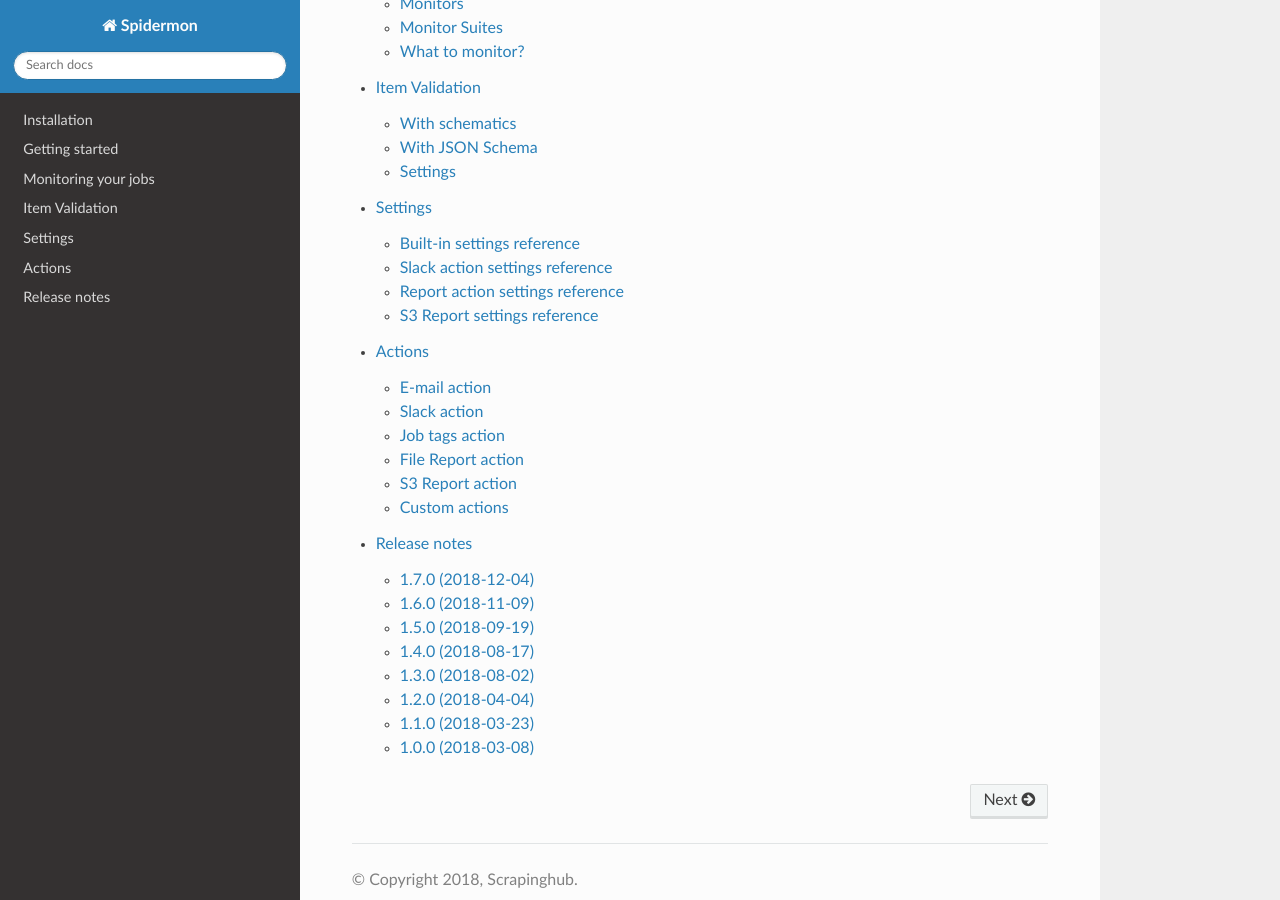
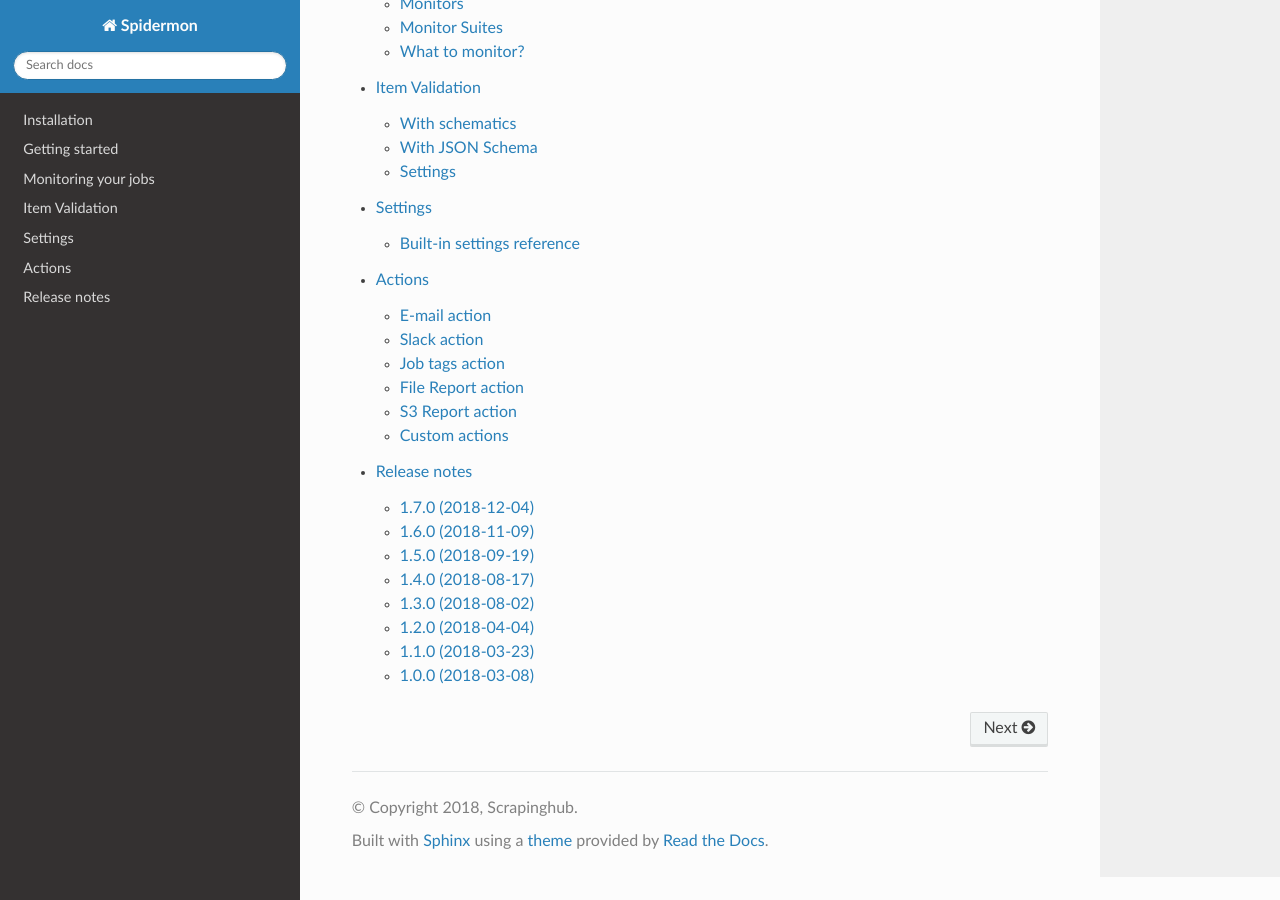
Before and after one commit to scrapinghub/spidermon, a Sphinx documentation site: the page built from docs/source/index.rst, in a window 1280 px wide and 900 px high, scrolled down 716 px. Built offline with Sphinx 7.4.7 and the Read the Docs theme 2.0.0, drawn with Linux system fonts in a browser that asks for light colours; some of the changed lines change nothing that is shown.

Commit message:
Removed settings that are no longer needed or documented in other sections

```diff
--- a/docs/source/topics/settings.rst
+++ b/docs/source/topics/settings.rst
@@ -17,7 +17,7 @@
 with their default values and the scope where they apply. These settings must
 be defined in `settings.py` file of your Scrapy project.
 
-.. setting:: SPIDERMON_ENABLED
+.. _SPIDERMON_ENABLED
 
 SPIDERMON_ENABLED
 -----------------
@@ -26,182 +26,36 @@
 
 Whether to enable Spidermon.
 
-.. setting:: SPIDERMON_EXPRESSIONS_MONITOR_CLASS
+.. _SPIDERMON_EXPRESSIONS_MONITOR_CLASS
 
 SPIDERMON_EXPRESSIONS_MONITOR_CLASS
 -----------------------------------
 
-.. setting:: SPIDERMON_PERIODIC_MONITORS
+.. _SPIDERMON_PERIODIC_MONITORS
 
 SPIDERMON_PERIODIC_MONITORS
 ---------------------------
 
-.. setting:: SPIDERMON_SPIDER_CLOSE_MONITORS
+.. _SPIDERMON_SPIDER_CLOSE_MONITORS
 
 SPIDERMON_SPIDER_CLOSE_MONITORS
 -------------------------------
 
-.. setting:: SPIDERMON_SPIDER_CLOSE_EXPRESSION_MONITORS
+List of monitor suites to be executed when the spider closes.
+
+.. _SPIDERMON_SPIDER_CLOSE_EXPRESSION_MONITORS
 
 SPIDERMON_SPIDER_CLOSE_EXPRESSION_MONITORS
 ------------------------------------------
 
-.. setting:: SPIDERMON_SPIDER_OPEN_EXPRESSION_MONITORS
+.. _SPIDERMON_SPIDER_OPEN_EXPRESSION_MONITORS
 
 SPIDERMON_SPIDER_OPEN_EXPRESSION_MONITORS
 -----------------------------------------
 
-.. setting:: SPIDERMON_SPIDER_OPEN_MONITORS
+.. _SPIDERMON_SPIDER_OPEN_MONITORS
 
 SPIDERMON_SPIDER_OPEN_MONITORS
 ------------------------------
 
-.. _topics-settings-slack-action-ref:
-
-Slack action settings reference
-===============================
-
-.. setting:: SPIDERMON_SLACK_ATTACHMENTS
-
-SPIDERMON_SLACK_ATTACHMENTS
----------------------------
-
-.. setting:: SPIDERMON_SLACK_ATTACHMENTS_TEMPLATE
-
-SPIDERMON_SLACK_ATTACHMENTS_TEMPLATE
-------------------------------------
-
-.. setting:: SPIDERMON_SLACK_FAKE
-
-SPIDERMON_SLACK_FAKE
---------------------
-
-.. setting:: SPIDERMON_SLACK_INCLUDE_ATTACHMENTS
-
-SPIDERMON_SLACK_INCLUDE_ATTACHMENTS
------------------------------------
-
-.. setting:: SPIDERMON_SLACK_INCLUDE_MESSAGE
-
-SPIDERMON_SLACK_INCLUDE_MESSAGE
--------------------------------
-
-.. setting:: SPIDERMON_SLACK_MESSAGE
-
-SPIDERMON_SLACK_MESSAGE
------------------------
-
-.. setting:: SPIDERMON_SLACK_MESSAGE_TEMPLATE
-
-SPIDERMON_SLACK_MESSAGE_TEMPLATE
---------------------------------
-
-.. setting:: SPIDERMON_SLACK_NOTIFIER_INCLUDE_ERROR_ATTACHMENTS
-
-SPIDERMON_SLACK_NOTIFIER_INCLUDE_ERROR_ATTACHMENTS
---------------------------------------------------
-
-.. setting:: SPIDERMON_SLACK_NOTIFIER_INCLUDE_OK_ATTACHMENTS
-
-SPIDERMON_SLACK_NOTIFIER_INCLUDE_OK_ATTACHMENTS
------------------------------------------------
-
-.. setting:: SPIDERMON_SLACK_NOTIFIER_INCLUDE_REPORT_LINK
-
-SPIDERMON_SLACK_NOTIFIER_INCLUDE_REPORT_LINK
---------------------------------------------
-
-.. setting:: SPIDERMON_SLACK_NOTIFIER_REPORT_INDEX
-
-SPIDERMON_SLACK_NOTIFIER_REPORT_INDEX
--------------------------------------
-
-.. setting:: SPIDERMON_SLACK_RECIPIENTS
-
-SPIDERMON_SLACK_RECIPIENTS
---------------------------
-
-.. setting:: SPIDERMON_SLACK_SENDER_NAME
-
-SPIDERMON_SLACK_SENDER_NAME
----------------------------
-
-.. setting:: SPIDERMON_SLACK_SENDER_TOKEN
-
-SPIDERMON_SLACK_SENDER_TOKEN
-----------------------------
-
-.. _topics-settings-report-action-ref:
-
-Report action settings reference
-=========================
-
-.. setting:: SPIDERMON_JOBREPORT_APIKEY
-
-SPIDERMON_JOBREPORT_APIKEY
---------------------------
-
-.. setting:: SPIDERMON_JOBREPORT_CONTENTTYPE
-
-SPIDERMON_JOBREPORT_CONTENTTYPE
--------------------------------
-
-.. setting:: SPIDERMON_JOBREPORT_KEY
-
-SPIDERMON_JOBREPORT_KEY
------------------------
-
-.. setting:: SPIDERMON_JOB_TAGS_TO_ADD
-
-SPIDERMON_JOB_TAGS_TO_ADD
--------------------------
-
-.. setting:: SPIDERMON_JOB_TAGS_TO_REMOVE
-
-SPIDERMON_JOB_TAGS_TO_REMOVE
-----------------------------
-
-.. _topics-settings-s3-report-ref:
-
-S3 Report settings reference
-============================
-
-.. setting:: SPIDERMON_REPORT_CONTEXT
-
-SPIDERMON_REPORT_CONTEXT
-------------------------
-
-.. setting:: SPIDERMON_REPORT_FILENAME
-
-SPIDERMON_REPORT_FILENAME
--------------------------
-
-.. setting:: SPIDERMON_REPORT_S3_BUCKET
-
-SPIDERMON_REPORT_S3_BUCKET
---------------------------
-
-.. setting:: SPIDERMON_REPORT_S3_CONTENT_TYPE
-
-SPIDERMON_REPORT_S3_CONTENT_TYPE
---------------------------------
-
-.. setting:: SPIDERMON_REPORT_S3_FILENAME
-
-SPIDERMON_REPORT_S3_FILENAME
-----------------------------
-
-.. setting:: SPIDERMON_REPORT_S3_MAKE_PUBLIC
-
-SPIDERMON_REPORT_S3_MAKE_PUBLIC
--------------------------------
-
-.. setting:: SPIDERMON_REPORT_S3_REGION_ENDPOINT
-
-SPIDERMON_REPORT_S3_REGION_ENDPOINT
------------------------------------
-
-.. setting:: SPIDERMON_REPORT_TEMPLATE
-
-SPIDERMON_REPORT_TEMPLATE
--------------------------
+List of monitor suites to be executed when the spider starts.
```
